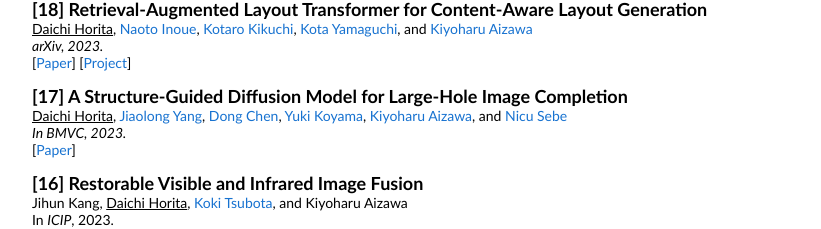
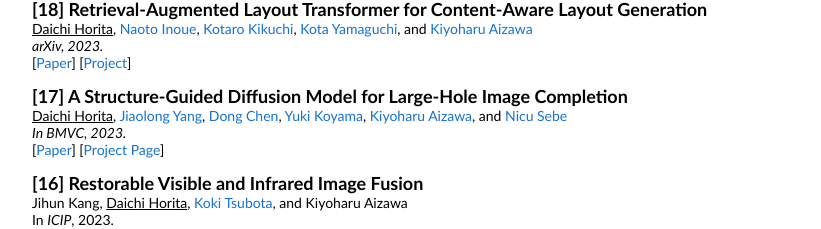
Before and after one commit to UdonDa/udonda.github.io, a plain HTML site: page index.html in a window 1280 px wide. Shown: the part 1641-1870 px from the top of the page, without its empty margins (228-1049 px from the left). Drawn offline with Linux system fonts and the light colour scheme.

Commit message:
Update index.html

```diff
--- a/index.html
+++ b/index.html
@@ -158,7 +158,7 @@
                     <papertitle> <font size="4"> [17] A Structure-Guided Diffusion Model for Large-Hole Image Completion </font></papertitle> <br>
                     <u>Daichi Horita</u>, <a href="http://jlyang.org/">Jiaolong Yang</a>, <a href="http://www.dongchen.pro/">Dong Chen</a>, <a href="https://koyama.xyz/">Yuki Koyama</a>, <a href="https://scholar.google.co.kr/citations?user=CJRhhi0AAAAJ&hl=en">Kiyoharu Aizawa</a>, and <a href="https://scholar.google.com/citations?user=stFCYOAAAAAJ&hl=en">Nicu Sebe</a><br>
                     <em>In BMVC, 2023. </em> <br>
-                    [<a href="https://arxiv.org/abs/2211.10437">Paper</a>]
+                    [<a href="https://arxiv.org/abs/2211.10437">Paper</a>] [<a href="https://udonda.github.io/Structure_Guided_Diffusion_Model/">Project Page</a>]
                   </p>
                   <p>
                     <papertitle> <font size="4"> [16] Restorable Visible and Infrared Image Fusion </font></papertitle> <br>
```
